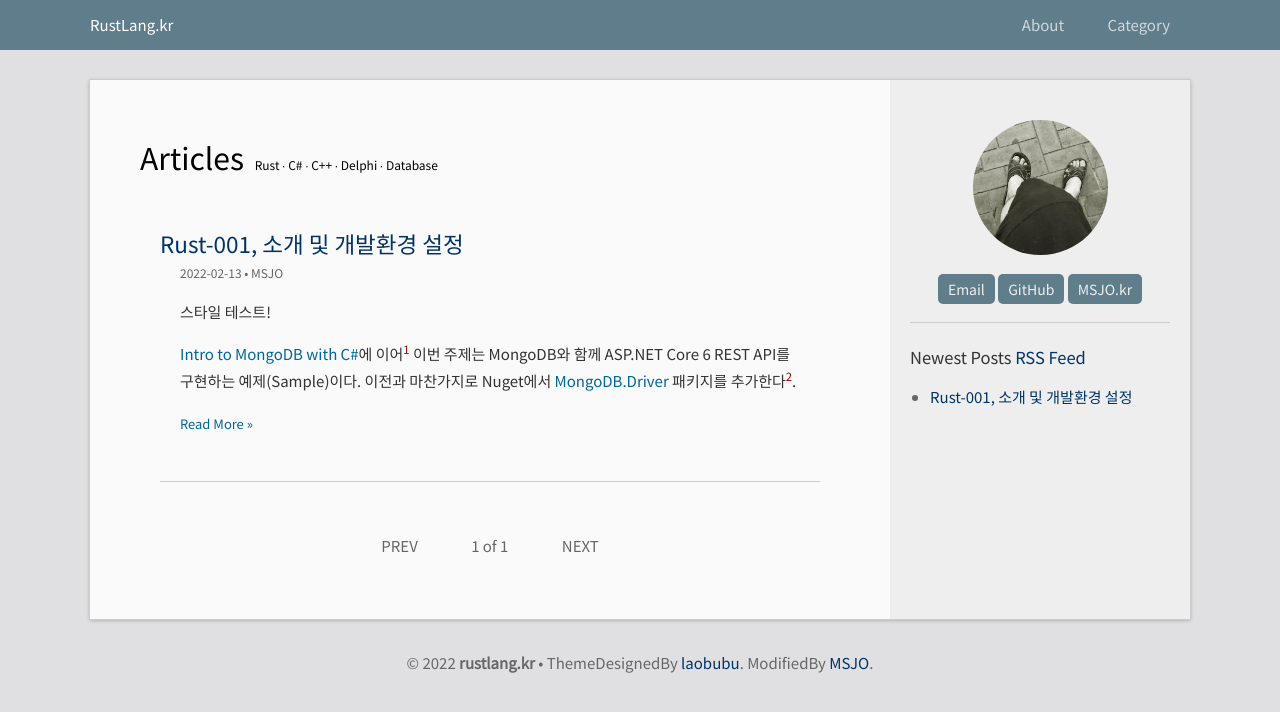
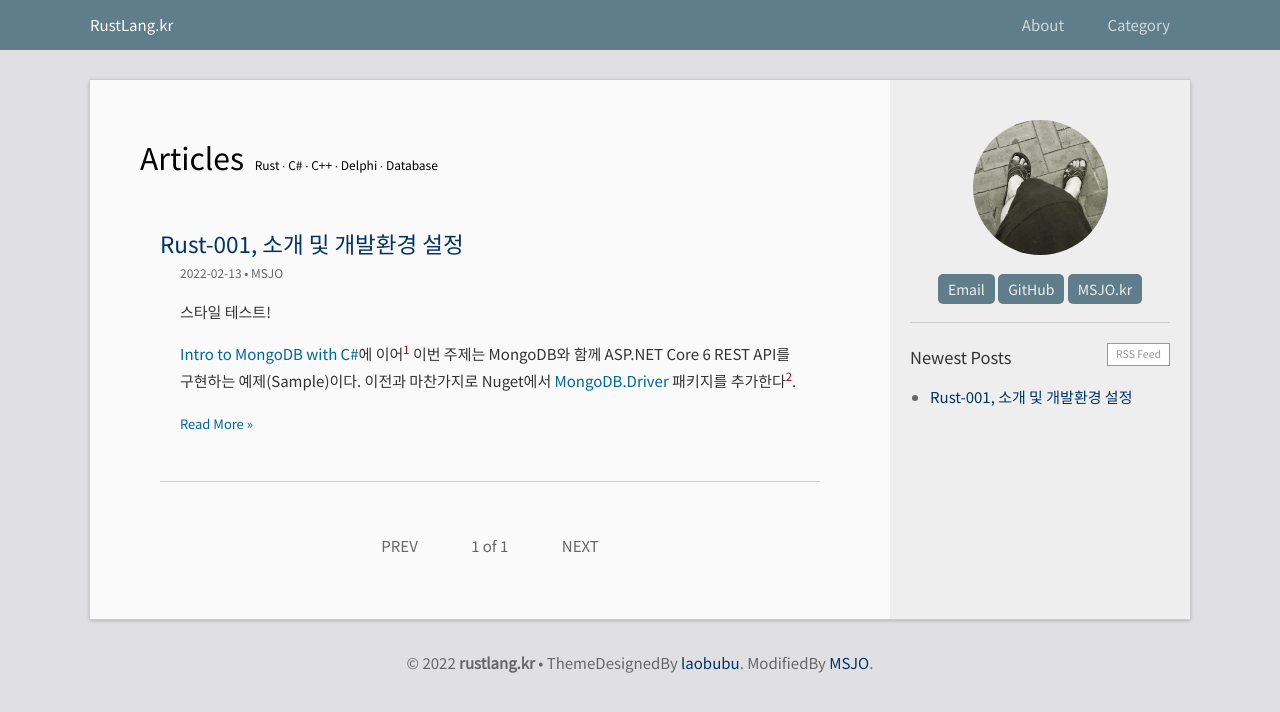
Before and after one commit to DebugJO/rustlang, a Jekyll site: the page built from index.html, in a window 1280 px wide. Shown: the top 712 px of the page. Built offline with Jekyll 4.4.1, drawn with Linux system fonts in a browser that asks for light colours; the list of posts is cut into pages by our own code.

Commit message:
Update _base.scss

```diff
--- a/_sass/_base.scss
+++ b/_sass/_base.scss
@@ -140,3 +140,17 @@ sup {
 .footnotes p {
      line-height: 0px !important;
 }
+
+.rss-link {
+    float:right;
+    text-decoration: none;
+    border:1px solid;
+    color: #999;
+    background: #fff;
+    font-size: 0.7 * $base-font-size;
+    padding: 1px 8px;
+
+    &:hover, &:focus {
+        color: #666;
+    }
+}
```
